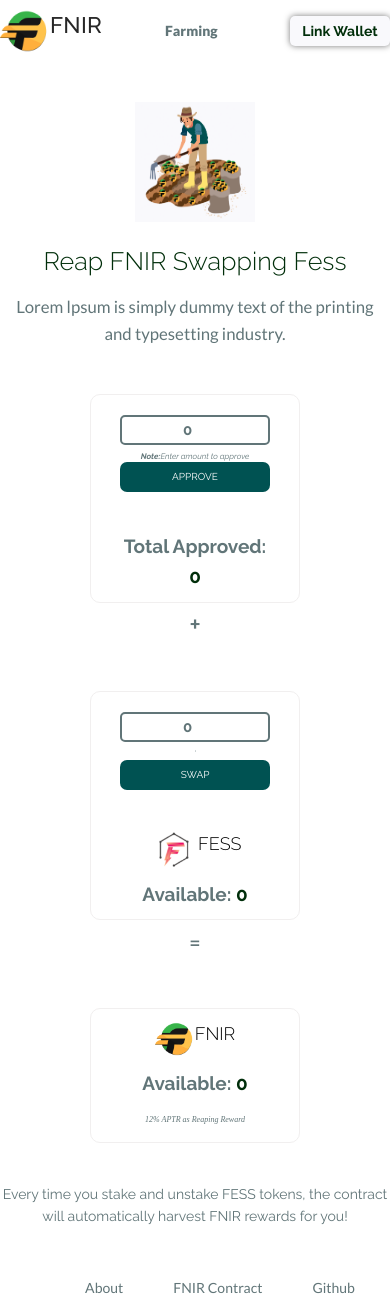
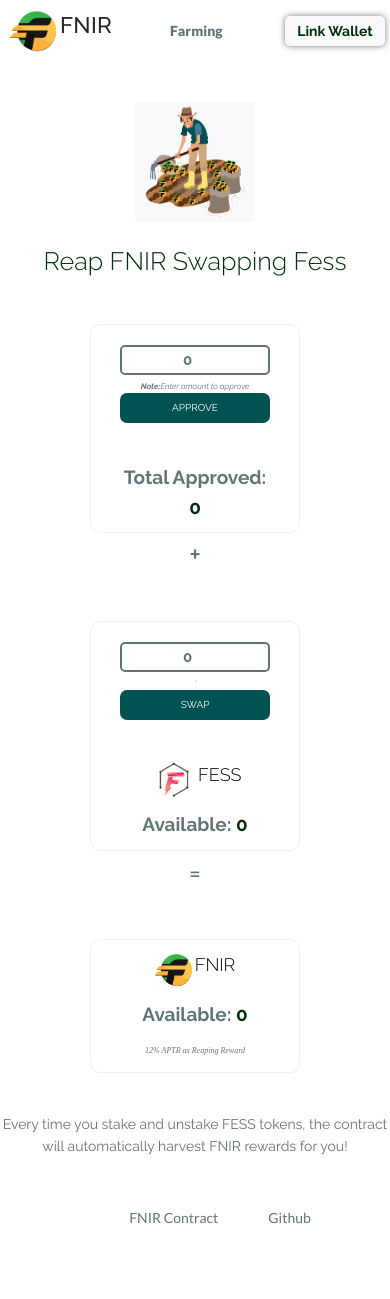
Before and after one commit to Rish-hap/ProjectX, a React app: page /farming in a window 390 px wide. After the commit the page ends 1229 px from the top, so only its background shows below. Built offline with nearby package versions, Linux system fonts and the light colour scheme.

Commit message:
Footer: about commented, link added for contract and github

```diff
--- a/public/sass/home.scss
+++ b/public/sass/home.scss
@@ -101,7 +101,7 @@
     border: none;
     border-radius: 10px;
     height: 40px;
-    // width: 150px;
+    width: 150px;
     margin-bottom: 30px;
     font-size: 1.05rem;
     font-weight: bold;
--- a/src/App.css
+++ b/src/App.css
@@ -21,7 +21,6 @@ font-weight: 600;
   color: #191919;
 }
 
-
 @media (min-width: 200px) and (max-width: 575px) {
   #header,
   #header div {
@@ -29,6 +28,7 @@ color: #191919;
     justify-content: flex-start;
     margin-left: 0px;
     margin-right: 0px;
+    padding: 0 5px;
   }
 
   #cards {
--- a/src/Components/Footer/Index.js
+++ b/src/Components/Footer/Index.js
@@ -1,15 +1,24 @@
-import React from "react"
+import React from "react";
+
+import { fnirContractAddress } from "../../utils/config";
 
 const Footer = () => {
   return (
     <React.Fragment>
       <div id="footer">
-                    <a href="#">About</a>
-                    <a href="#">FNIR Contract</a>
-                    <a href="#">Github</a>
+        {/* <a href="#">About</a> */}
+        <a
+          href={`https://etherscan.io/address/${fnirContractAddress}`}
+          target="_blank"
+        >
+          FNIR Contract
+        </a>
+        <a href="https://github.com/fesschain" target="_blank">
+          Github
+        </a>
       </div>
       {/* <div class="demo">DEMO WEBSITE</div> */}
     </React.Fragment>
-        )
-}
-export default Footer
+  );
+};
+export default Footer;
--- a/src/Views/FarmingView.js
+++ b/src/Views/FarmingView.js
@@ -5,10 +5,10 @@ const FarmingView = ({userApprove, setUserApprove, handleApprove, allowance, fes
                <div id="imgLine">
         <img src="./reap.png" alt="image" />
         <h2><span>Reap</span> FNIR Swapping Fess</h2>
-        <p>
+        {/* <p>
           Lorem lpsum is simply dummy text of the printing <br />
           and typesetting industry.
-        </p>
+        </p> */}
       </div>
 
       <div id="cards">
```
Also changed, not shown: 13 other files (tests, documents, lock files or other folders). Lines whose indentation alone changed are shown as unchanged.
